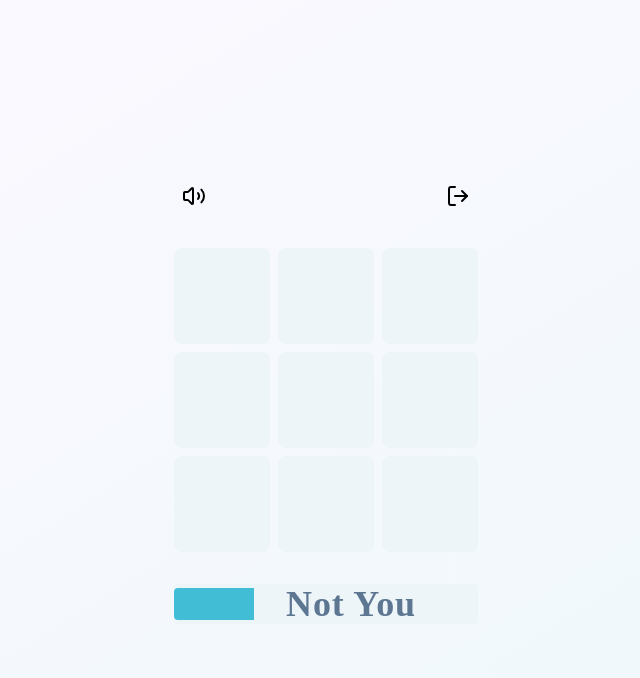
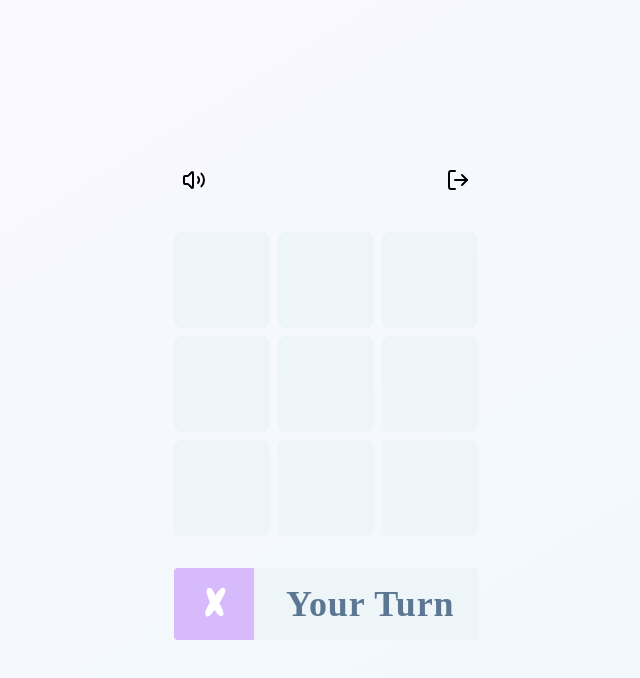
Before and after one commit to PriyanshuPz/row3, a React (Vite) app: page / in a window 1280 px wide. Both pictures are taken after a click on the button "Play Now". Shown: the top 678 px of the page, without its empty margins (314-954 px from the left). Built offline with nearby package versions, Linux system fonts and the light colour scheme; a web font is replaced by a local one.

Commit message:
fix: UI problems and conflict between modes

```diff
--- a/src/App.tsx
+++ b/src/App.tsx
@@ -52,7 +52,7 @@ function GameContent() {
 export default function App() {
   return (
     <GameProvider>
-      <div className="h-screen w-screen flex items-center justify-center bg-gradient-to-br from-primary/10 to-secondary/10">
+      <div className="min-h-screen w-screen flex items-center justify-center bg-gradient-to-br from-primary/10 to-secondary/10">
         <Toaster
           expand={false}
           visibleToasts={1}
--- a/src/components/MultiplayerGame.tsx
+++ b/src/components/MultiplayerGame.tsx
@@ -38,7 +38,7 @@ export default function MultiplayerGame() {
   };
 
   return (
-    <div className="flex items-start justify-center gap-8 flex-col">
+    <div className="flex items-start justify-center gap-8 flex-col h-full max-sm:py-6">
       <div className="flex justify-between w-full">
         <SoundControl />
         <button
@@ -52,7 +52,7 @@ export default function MultiplayerGame() {
         </button>
       </div>
 
-      <div className="flex items-start justify-center gap-8">
+      <div className="flex items-start justify-center gap-8 sm:flex-row flex-col sm:items-center w-full max-w-4xl">
         <div className="flex flex-col items-center">
           <BoardView />
           <div className="mt-2" />
--- a/src/components/MultiplayerLobby.tsx
+++ b/src/components/MultiplayerLobby.tsx
@@ -40,7 +40,7 @@ export default function MultiplayerLobby() {
             </div>
 
             <h2 className="text-2xl font-medium text-text">
-              {isConnected ? "Connected!" : "Waiting for opponent..."}
+              {connectionStatus.toLocaleUpperCase()}
             </h2>
 
             <div className="w-full p-4 bg-border/20 rounded-lg flex items-center justify-between">
@@ -58,17 +58,6 @@ export default function MultiplayerLobby() {
               >
                 <Share2Icon size={18} className="text-primary" />
               </button>
-            </div>
-
-            <div className="text-sm text-text/60">
-              Status:{" "}
-              <span
-                className={`font-medium ${
-                  isConnected ? "text-secondary" : "text-primary"
-                }`}
-              >
-                {connectionStatus}
-              </span>
             </div>
 
             <button
--- a/src/components/game/status-view.tsx
+++ b/src/components/game/status-view.tsx
@@ -3,8 +3,9 @@ import { cn } from "../../lib/utils";
 
 export default function StatusView() {
   const { gameState } = useGame();
-  const { winner, playerType } = gameState;
+  const { winner, playerType, currentPlayer } = gameState;
 
+  if (gameState.mode == "multiplayer") {
     if (winner === "draw") {
       return (
         <div className="flex w-full">
@@ -60,4 +61,61 @@ export default function StatusView() {
         </div>
       );
     }
+  } else {
+    if (winner === "draw") {
+      return (
+        <div className="flex w-full">
+          <span className="p-4 rounded-sm w-full text-4xl text-center bg-border font-bold text-text tracking-wide nmal-font">
+            It's a Draw
+          </span>
+        </div>
+      );
+    } else if (winner) {
+      return (
+        <div className="flex w-full">
+          <div
+            className={cn(
+              "rounded-sm w-full bg-border font-bold",
+              "flex items-center"
+            )}
+          >
+            <span
+              className={cn(
+                "p-4 px-6 rounded-l-sm text-4xl text-white w-20 text-center game-font",
+                winner === "O" ? "bg-primary" : "bg-secondary"
+              )}
+            >
+              {winner}
+            </span>
+            <span className="px-4 ml-4 text-4xl font-bold text-text/90 nmal-font tracking-wide">
+              You Won!
+            </span>
+          </div>
+        </div>
+      );
+    } else {
+      return (
+        <div className="flex w-full">
+          <div
+            className={cn(
+              "rounded-sm w-full bg-border font-bold",
+              "flex items-center"
+            )}
+          >
+            <span
+              className={cn(
+                "p-4 px-6 rounded-l-sm text-4xl text-white w-20 text-center game-font",
+                currentPlayer === "X" ? "bg-primary" : "bg-secondary"
+              )}
+            >
+              {currentPlayer}
+            </span>
+            <span className="ml-4 px-4 text-4xl font-bold text-text/90 nmal-font tracking-wide">
+              Your Turn
+            </span>
+          </div>
+        </div>
+      );
     }
+  }
+}
```
Lines whose indentation alone changed are shown as unchanged.
